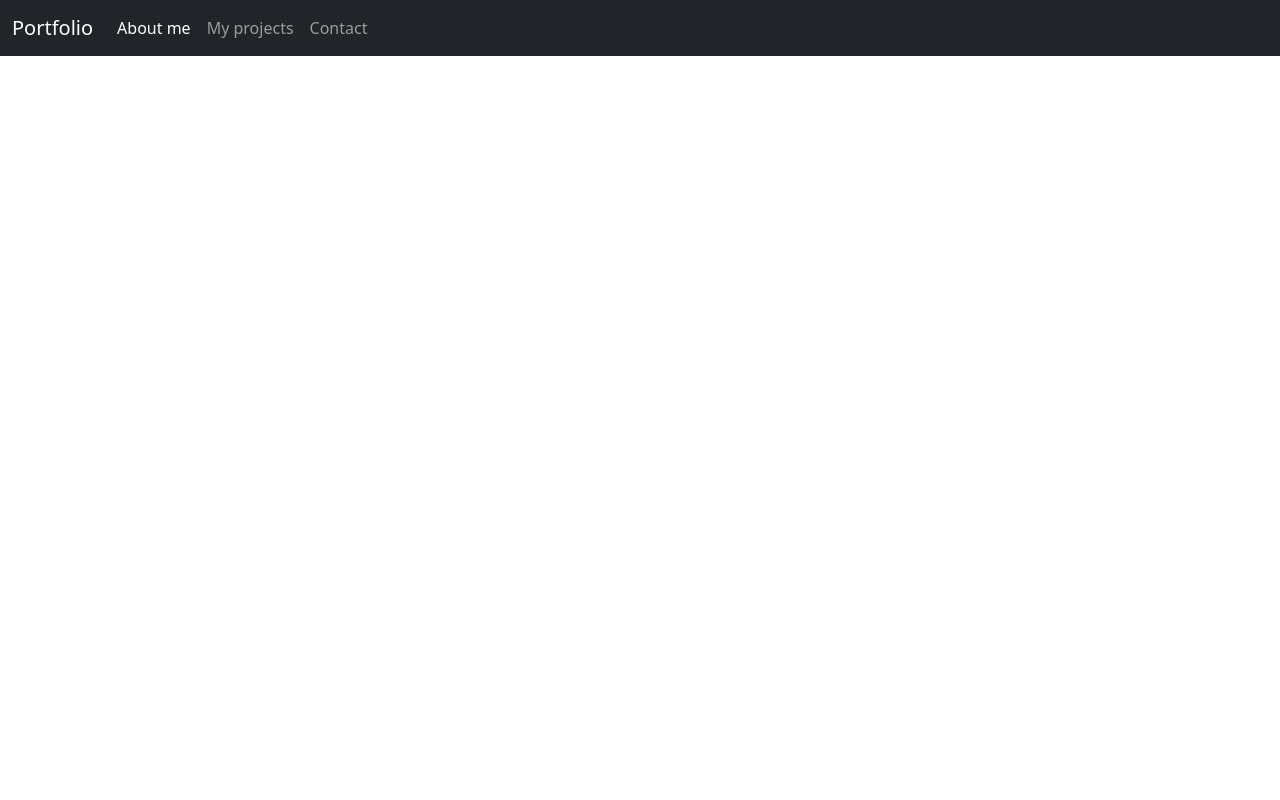
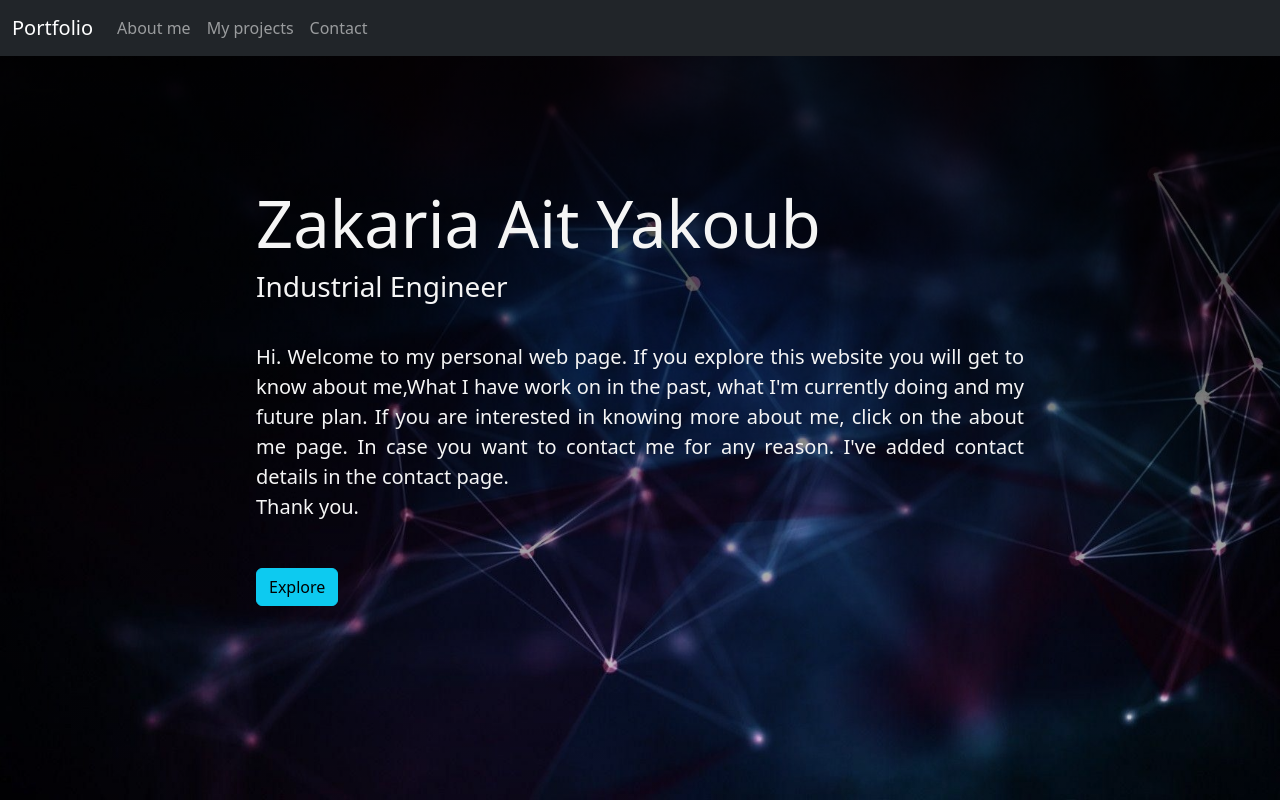
Before and after one commit to ZakariaYakoub/deploy-nodejs-app, a plain HTML site: page index.html in a window 1280 px wide. Drawn offline with nearby package versions, Linux system fonts and the light colour scheme.

Commit message:
Home page UI

```diff
--- a/index.html
+++ b/index.html
@@ -3,6 +3,8 @@
   <head>
     <meta charset="utf-8">
     <meta name="viewport" content="width=device-width, initial-scale=1">
+
+    <link rel="stylesheet" href="./styles/style.css">
     <title>Portfolio</title>
     <link href="https://cdn.jsdelivr.net/npm/bootstrap@5.2.1/dist/css/bootstrap.min.css" rel="stylesheet" integrity="sha384-iYQeCzEYFbKjA/T2uDLTpkwGzCiq6soy8tYaI1GyVh/UjpbCx/TYkiZhlZB6+fzT" crossorigin="anonymous">
   </head>
@@ -18,7 +20,7 @@
           <div class="collapse navbar-collapse" id="navbarSupportedContent">
             <ul class="navbar-nav me-auto mb-2 mb-lg-0">
               <li class="nav-item">
-                <a class="nav-link active" aria-current="page" href="about.html">About me</a>
+                <a class="nav-link" aria-current="page" href="about.html">About me</a>
               </li>
               <li class="nav-item">
                 <a class="nav-link" href="project.html">My projects</a>
@@ -32,6 +34,25 @@
         </div>
       </nav>
 
+      <div class ="Intro" >
+        <h1 class="name">Zakaria Ait Yakoub</h1>
+        <h3 class="specialty">Industrial Engineer</h3>
+        <br>
+        <p>
+          Hi. Welcome to my personal web page. If you explore this website you will get to know about me,What I have work on in the past,
+          what I'm currently doing and my future plan. If you are interested in knowing more about me, click on the about me page.
+          In case you want to contact me for any reason. I've added contact details in the contact page.
+          <br>
+          <b>Thank you.</b>
+        </p>
+        <br>
+        <button type="button" class="btn btn-info">Explore</button>
+
+      </div>
+
+
+
+
     </section>
 
     <script src="https://cdn.jsdelivr.net/npm/bootstrap@5.2.1/dist/js/bootstrap.bundle.min.js" integrity="sha384-u1OknCvxWvY5kfmNBILK2hRnQC3Pr17a+RTT6rIHI7NnikvbZlHgTPOOmMi466C8" crossorigin="anonymous"></script>
--- /dev/null
+++ b/styles/style.css
@@ -0,0 +1,27 @@
+body{
+    color: yellow;
+}
+
+.home{
+    height: 100vh;
+    background:linear-gradient(rgba(0,0,0,0.9),rgba(0,0,0,0.1)),url('../imgs/background.jpg');
+
+
+    background-size: cover;
+}
+
+.Intro{
+    color: whitesmoke;
+    text-align: justify;
+    padding: 10% 20%;
+    font-size: 20px;
+    font-weight: 200;
+}
+
+.name{
+    font-size: 65px;
+}
+
+.specialty{
+    font-weight: 400;
+}
```
Also changed, not shown: project.html (+0 -2 lines), imgs/background.jpg (added).
